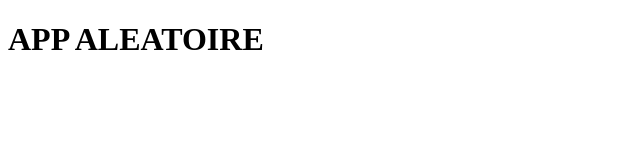
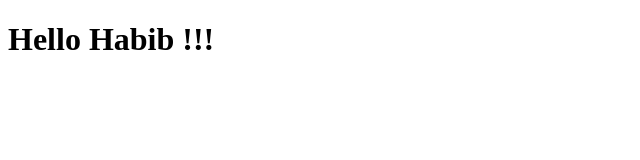
Before and after one commit to tfho/random-number-app, a plain HTML site: page index.html in a window 1280 px wide. Shown: the whole page, without its empty margins (0-640 px from the left). Drawn offline with Linux system fonts and the light colour scheme.

Commit message:
Ajout du titre du site

```diff
--- a/index.html
+++ b/index.html
@@ -3,10 +3,10 @@
 <head>
     <meta charset="UTF-8">
     <meta name="viewport" content="width=device-width, initial-scale=1.0">
-    <title>Document</title>
+    <title>Random Number App</title>
 </head>
 <body>
-    <h1>APP ALEATOIRE</h1>
+    <h1>Hello Habib !!!</h1>
 
 </body>
 </html>
```
